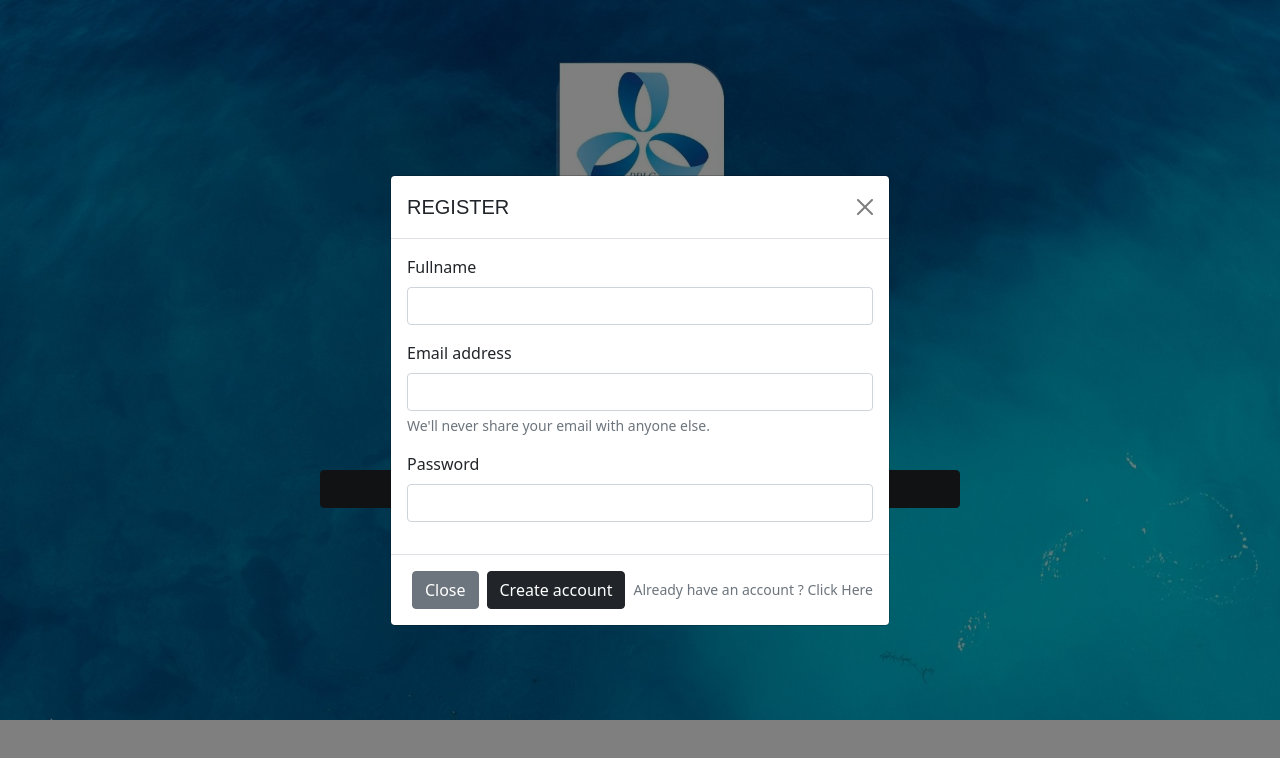
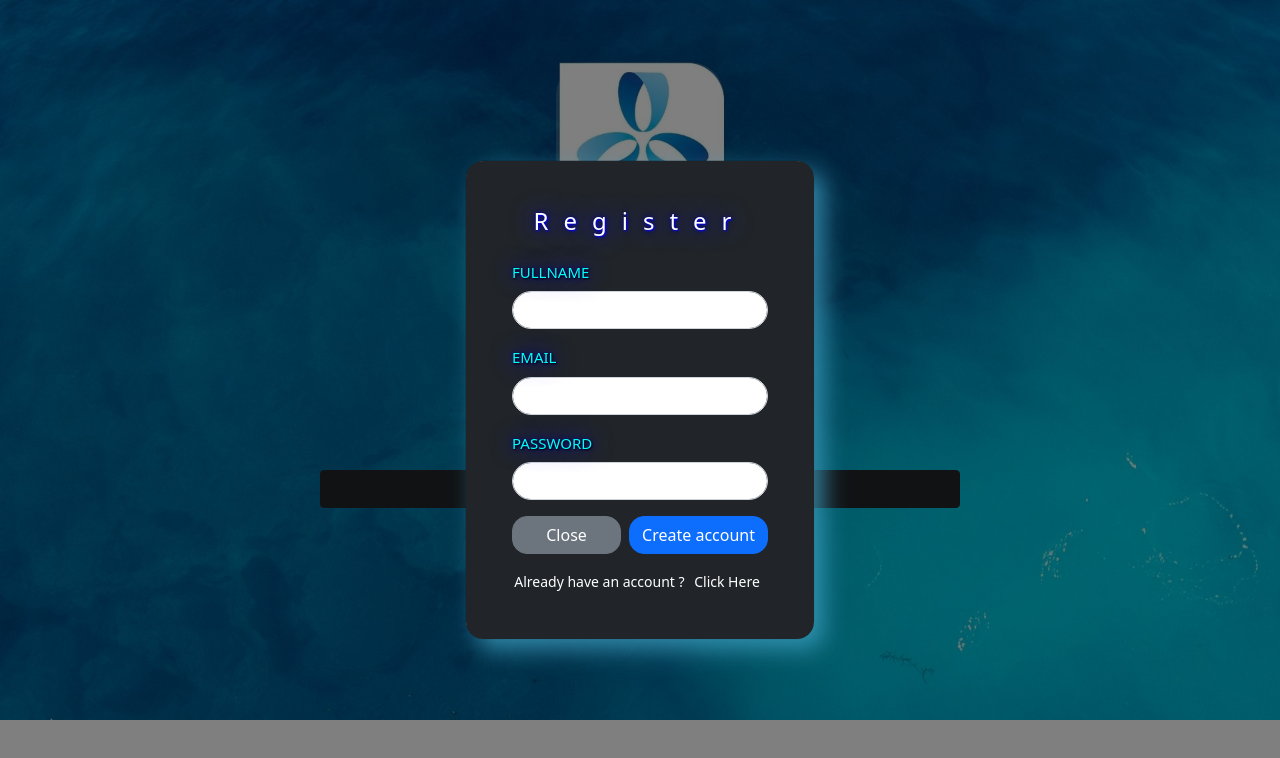
Before and after one commit to onefess/onefess-FE-new, a plain HTML site: page views/landingPage.html in a window 1280 px wide. Both pictures are taken after a click on the button "GET STARTED". Drawn offline with nearby package versions, Linux system fonts and the light colour scheme.

Commit message:
edit register

```diff
--- a/assets/css/landingPage.css
+++ b/assets/css/landingPage.css
@@ -1,7 +1,12 @@
-.background{
-    background-image: url(../picture/LPFIX.png);
-    background-size: 100%;
-    background-repeat: no-repeat;
-    /* filter: blur(8px);  */
-    overflow-x: hidden;
+.background {
+  background-image: url(../picture/LPFIX.png);
+  background-size: 100%;
+  background-repeat: no-repeat;
+  /* filter: blur(8px);  */
+  overflow-x: hidden;
 }
+
+#btnClick:hover {
+  background-color: aqua;
+  color: blue;
+}
--- a/views/landingPage.html
+++ b/views/landingPage.html
@@ -30,46 +30,58 @@
 
     <!-- Modal -->
     <div class="modal fade" id="exampleModal" tabindex="-1" aria-labelledby="exampleModalLabel" aria-hidden="true">
-        <div class="modal-dialog modal-dialog-centered">
-            <div class="modal-content">
-                <div class="modal-header">
-                    <h5 class="modal-title" id="exampleModalLabel" style="font-family:sans-serif;">REGISTER</h5>
-                    <button type="button" class="btn-close" data-bs-dismiss="modal" aria-label="Close"></button>
-                </div>
-                <div class="modal-body">
-                    <form>
+        <div class="modal-dialog modal-dialog-centered" style="max-width:350px;">
+            <div class="modal-content" style="border-radius:20px">
+
+                <div class="modal-body bg-dark" style="box-shadow: 10px 10px 23px 0px rgba(64,164,199,0.75);
+                -webkit-box-shadow: 10px 10px 23px 0px rgba(64,164,199,0.75);
+                -moz-box-shadow: 10px 10px 23px 0px rgba(64,164,199,0.75);border-radius:17px">
+                    <form style="padding: 30px;">
+                        <div class="mb-4">
+                            <h4 class="text-center text-white"
+                                style=" text-shadow: 1px 1px 2px blue, 0 0 25px blue, 0 0 5px darkblue;letter-spacing: 15px;">
+                                Register
+                            </h4>
+                        </div>
+
+                        <!-- fullname -->
                         <div class="mb-3">
-                            <label for="exampleInputEmail1" class="form-label">Fullname</label>
-                            <input type="text" class="form-control" id="exampleInputEmail1"
-                                aria-describedby="emailHelp">
+                            <label for="fullname" class="form-label"
+                                style="color: aqua;font-size:15px;text-shadow: 1px 1px 2px black, 0 0 25px blue, 0 0 5px darkblue;">FULLNAME</label>
+                            <input type="text" class="form-control" id="fullname" aria-describedby="fullname"
+                                style="border-radius: 20px ;">
                             <!-- <div id="emailHelp" class="form-text">We'll never share your email with anyone else.</div> -->
                         </div>
+
+                        <!-- email -->
                         <div class="mb-3">
-                            <label for="exampleInputEmail1" class="form-label">Email address</label>
-                            <input type="email" class="form-control" id="exampleInputEmail1"
-                                aria-describedby="emailHelp">
-                            <div id="emailHelp" class="form-text">We'll never share your email with anyone else.</div>
-                        </div>
-                        <div class="mb-3">
-                            <label for="exampleInputPassword1" class="form-label">Password</label>
-                            <input type="password" class="form-control" id="exampleInputPassword1">
+                            <label for="email" class="form-label"
+                                style="color: aqua;font-size:15px;text-shadow: 1px 1px 2px black, 0 0 25px blue, 0 0 5px darkblue;">EMAIL</label>
+                            <input type="email" class="form-control" id="email" aria-describedby="emailHelp"
+                                style="border-radius: 20px ;">
                         </div>
 
 
-                        <!-- <div class="mb-3 form-check">
-                          <input type="checkbox" class="form-check-input" id="exampleCheck1">
-                          <label class="form-check-label" for="exampleCheck1">Check me out</label>
-                        </div> -->
-                        <!-- <button type="submit" class="btn btn-primary">Submit</button> -->
+                        <div class="mb-3">
+                            <label for="password" class="form-label"
+                                style="color: aqua;font-size:15px;text-shadow: 1px 1px 2px black, 0 0 25px blue, 0 0 5px darkblue;">PASSWORD</label>
+                            <input type="password" class="form-control" id="password" style="border-radius: 20px ;">
+                        </div>
+
+                        <div class="mb-3 mt-2 d-flex gap-2" style="width: 100%;">
+                            <button type="button" class="btn btn-secondary flex-grow-1" data-bs-dismiss="modal"
+                                style="border-radius:15px">Close</button>
+                            <a href="./index.html" type="button" class="btn btn-primary"
+                                style="border-radius:15px">Create account</a>
+                        </div>
+
+                        <div id="emailHelp" class="form-text text-white text-center">Already have an account ? <span
+                                class="text-primary"><button style="background:none;color:white;border:none">Click
+                                    Here</button>
+                            </span></div>
                     </form>
                 </div>
-                <div class="modal-footer">
 
-                    <button type="button" class="btn btn-secondary" data-bs-dismiss="modal">Close</button>
-                    <a href="./index.html" type="button" class="btn btn-dark">Create account</a>
-
-                    <div id="emailHelp" class="form-text">Already have an account ? Click Here</div>
-                </div>
             </div>
         </div>
     </div>
```
Also changed, not shown: views/login.html (+10 -7 lines).
